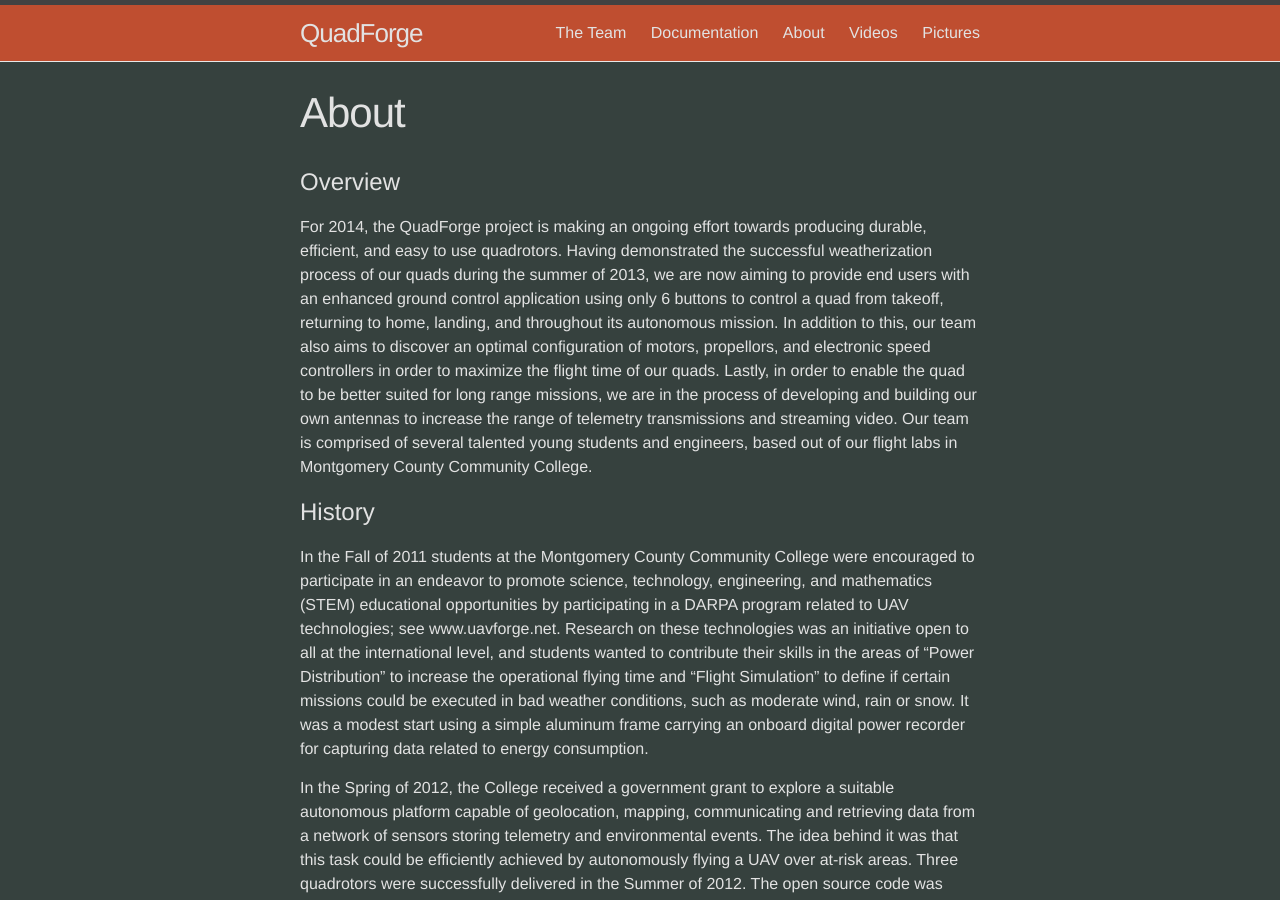
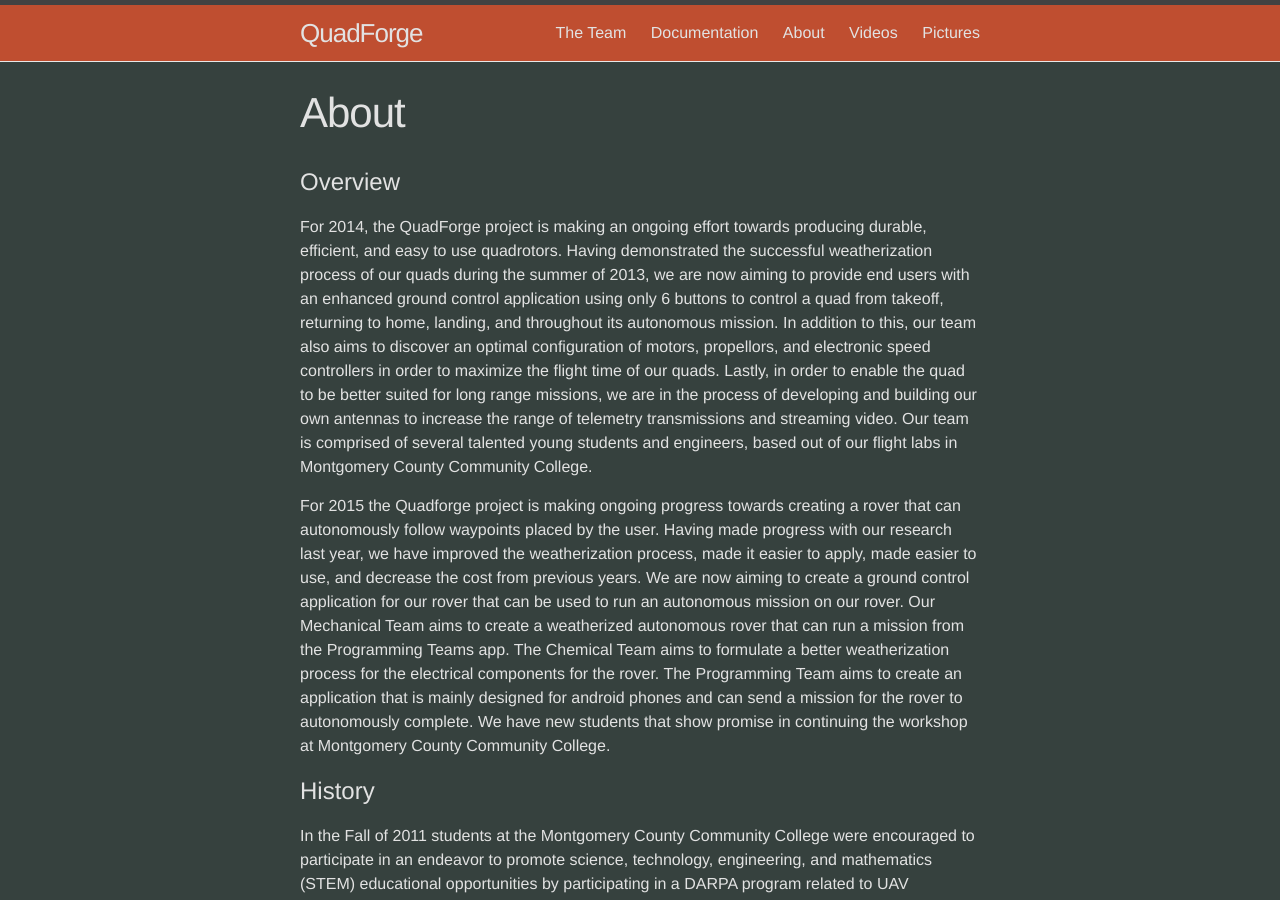
Before and after one commit to PaulLoizeaux/quadforge.net, a Jekyll site: the page built from About/index.md, in a window 1280 px wide and 900 px high. Built offline with Jekyll 4.4.1, drawn with Linux system fonts in a browser that asks for light colours; nearby versions of some CDN libraries; a script that is not in the unit is left out.

Commit message:
Added the history of the 2015 Year

```diff
--- a/About/index.md
+++ b/About/index.md
@@ -6,6 +6,8 @@
 
 #Overview
 For 2014, the QuadForge project is making an ongoing effort towards producing durable, efficient, and easy to use quadrotors. Having demonstrated the successful weatherization process of our quads during the summer of 2013, we are now aiming to provide end users with an enhanced ground control application using only 6 buttons to control a quad from takeoff, returning to home, landing, and throughout its autonomous mission. In addition to this, our team also aims to discover an optimal configuration of motors, propellors, and electronic speed controllers in order to maximize the flight time of our quads. Lastly, in order to enable the quad to be better suited for long range missions, we are in the process of developing and building our own antennas to increase the range of telemetry transmissions and streaming video. Our team is comprised of several talented young students and engineers, based out of our flight labs in Montgomery County Community College.
+
+For 2015 the Quadforge project is making ongoing progress towards creating a rover that can autonomously follow waypoints placed by the user. Having made progress with our research last year, we have improved the weatherization process, made it easier to apply, made easier to use, and decrease the cost from previous years. We are now aiming to create a ground control application for our rover that can be used to run an autonomous mission on our rover. Our Mechanical Team aims to create a weatherized autonomous rover that can run a mission from the Programming Teams app. The Chemical Team aims to formulate a better weatherization process for the electrical components for the rover. The Programming Team aims to create an application that is mainly designed for android phones and can send a mission for the rover to autonomously complete. We have new students that show promise in continuing the workshop at Montgomery County Community College.
 
 #History
 In the Fall of 2011 students at the Montgomery County Community College were encouraged to participate in an endeavor to promote science, technology, engineering, and mathematics (STEM) educational opportunities by participating in a DARPA program related to UAV technologies; see www.uavforge.net. Research on these technologies was an initiative open to all at the international level, and students wanted to contribute their skills in the areas of “Power Distribution” to increase the operational flying time and “Flight Simulation” to define if certain missions could be executed in bad weather conditions, such as moderate wind, rain or snow. It was a modest start using a simple aluminum frame carrying an onboard digital power recorder for capturing data related to energy consumption.
```
